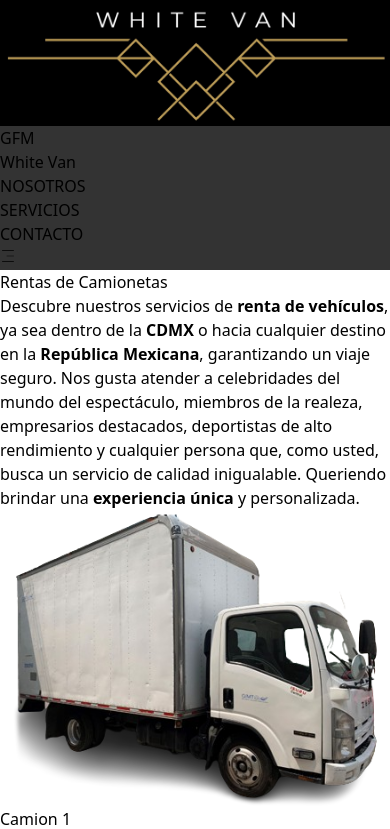
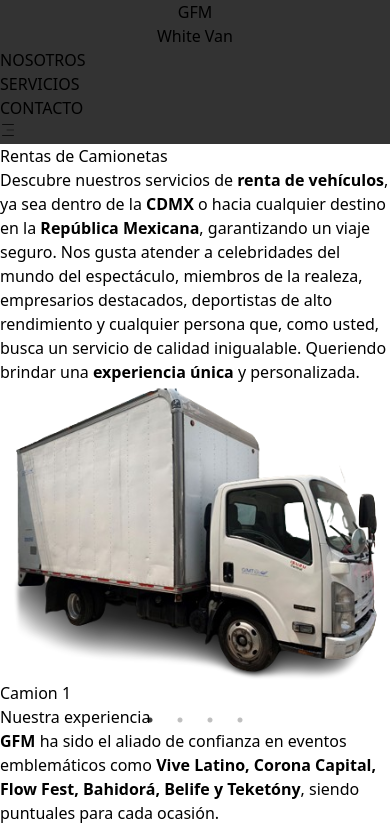
Before and after one commit to ALEXRO4/GFM_WhiteVan, a React (Vite) app: page / in a window 390 px wide. Shown: the top 829 px of the page. Built offline with nearby package versions, Linux system fonts and the light colour scheme.

Commit message:
9.1
se mejora la responsividad de la navbar cuando la pantalla es muy pequeña

```diff
--- a/src/Components/NavBar.jsx
+++ b/src/Components/NavBar.jsx
@@ -28,11 +28,12 @@ const NavBar = () => {
     <nav>
       <div className='h-10vh flex justify-between z-50 text-white lg:py-5 px-20 flex-1 bg-black'>
         <div className='flex items-center flex-1'>
-          <span><img src="/Images/logo.png" alt="logo" className='h-20 mx-auto' />
-          </span>
+          {/* Logo con clase 'logo' para que se oculte en pantallas pequeñas */}
+          <span><img src="/Images/logo.png" alt="logo" className='logo h-20 mx-auto' /></span>
         </div>
 
-        <div className="flex flex-col items-center mt-3 font-serif lg:block-hidden">
+        {/* Texto que se muestra solo en pantallas pequeñas con clase 'navbar-text' */}
+        <div className="navbar-text flex flex-col items-center mt-3 font-serif lg:block-hidden">
           <div className="font-bold text-5xl text-amber-400 text-center">GFM</div>
           <div className="text-xl text-amber-400 text-center">White Van</div>
         </div>
--- a/src/Components/nav.css
+++ b/src/Components/nav.css
@@ -5,3 +5,29 @@ nav {
   z-index: 10;
 
 }
+
+/* Ocultar la imagen en pantallas pequeñas */
+@media (max-width: 768px) {
+  .logo {
+    display: none;
+  }
+
+  /* Centrar el texto "GFM White Van" */
+  .navbar-text {
+    text-align: center;
+    width: 100%;
+  }
+
+  /* Asegurarse de que el contenedor de la barra de navegación sea flexible y se adapte a pantallas pequeñas */
+  .navbar {
+    display: flex;
+    flex-direction: column;
+    justify-content: center;
+    align-items: center;
+  }
+
+  /* Asegurar que el contenido del navbar sea completamente visible */
+  .lg\\:hidden {
+    display: block !important;
+  }
+}
```
